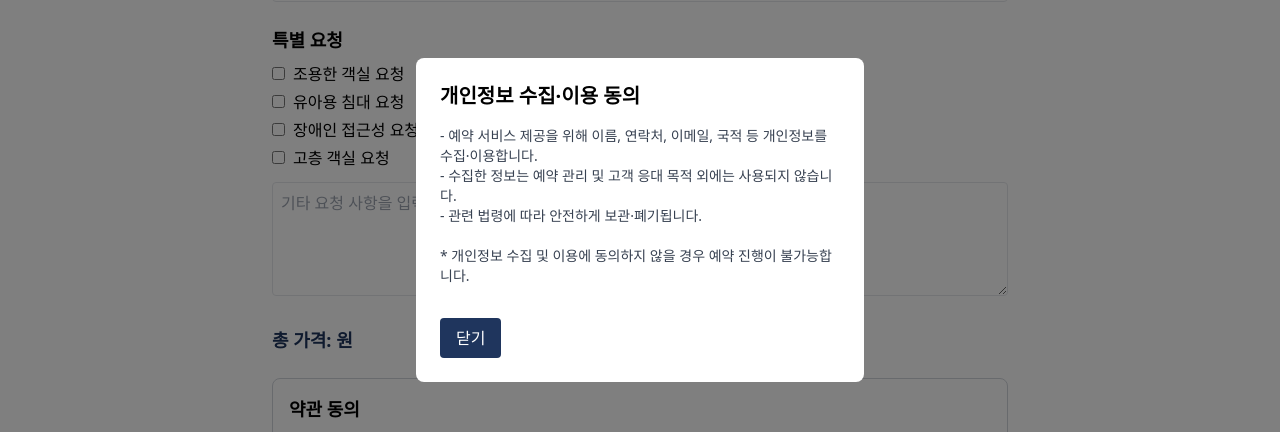
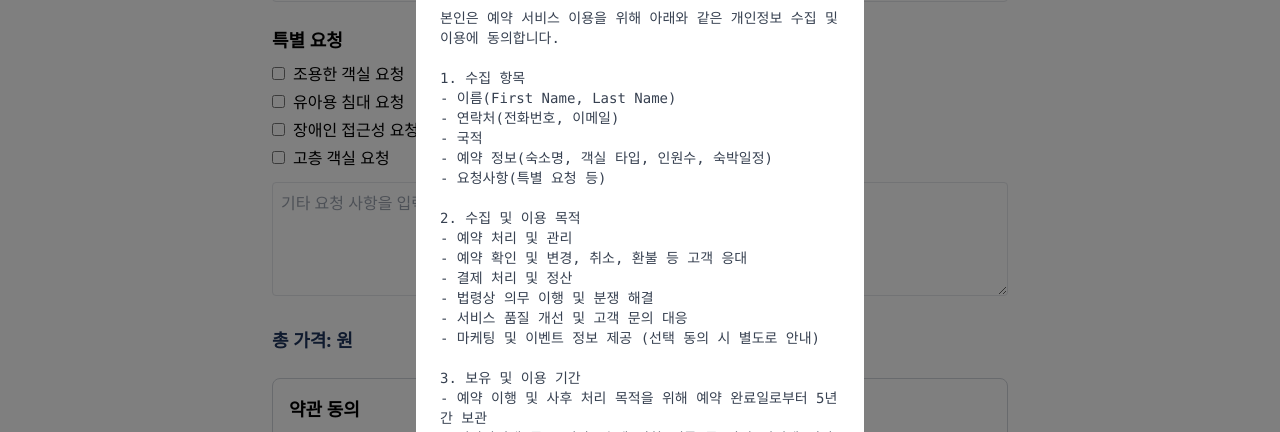
Before and after one commit to Raina-Moon/korip-web, a Next.js app: page /reservation in a window 1280 px wide. Both pictures are taken after a click on the button "개인정보 수집·이용". Shown: the part 526-958 px from the top of the page. Built offline with nearby package versions, Linux system fonts and the light colour scheme; no server answers.

Commit message:
💄 ui: update cancellation and privacy policy modals with detailed information and improved formatting

```diff
--- a/src/app/reservation/page.tsx
+++ b/src/app/reservation/page.tsx
@@ -388,16 +388,24 @@ const ReservationPage = () => {
 
       {showCancelPolicyModal && (
         <div className="fixed inset-0 bg-black bg-opacity-50 z-50 flex items-center justify-center">
-          <div className="bg-white rounded-lg p-6 max-w-md w-full">
+          <div className="bg-white rounded-lg p-6 max-w-md w-full overflow-y-auto max-h-[70vh]">
             <h2 className="text-xl font-bold mb-4">취소 및 환불 정책</h2>
-            <p className="mb-4 text-sm text-gray-700 whitespace-pre-line">
-              {`- 체크인 7일 전까지 취소 시: 전액(100%) 환불
-- 체크인 24시간 초과~7일 이내 취소 시: 50% 환불
-- 체크인 24시간 이내 취소 시: 환불 불가(0%)
+            <pre className="mb-4 text-sm text-gray-700 whitespace-pre-wrap">
+              {`본 숙박 예약의 취소 및 환불 규정은 아래와 같습니다.
 
-* 예약 변경 및 취소 시점에 따라 환불 금액이 달라질 수 있습니다.
-* 환불 규정에 동의하지 않을 경우 예약 진행이 불가능합니다.`}
-            </p>
+- 체크인 기준 7일 전(168시간 전)까지 취소 시: 결제금액의 100% 전액 환불
+- 체크인 24시간 초과 ~ 7일 이내 취소 시: 결제금액의 50% 환불
+- 체크인 24시간 이내 취소 시 또는 노쇼(No-Show): 환불 불가 (0%)
+
+※ 예약 취소는 본 사이트 내 취소 요청 기능을 통해서만 접수되며, 접수 시점 기준으로 위 환불 규정이 적용됩니다.
+※ 환불 처리 시 결제 대행사 정책에 따라 결제 수수료 및 환불 처리 수수료가 차감될 수 있습니다.
+※ 환불은 결제 수단별로 영업일 기준 약 3~10일 정도 소요될 수 있습니다.
+※ 일부 프로모션, 할인 상품, 특가 상품, 제한적 환불 불가 조건이 명시된 상품은 별도의 환불 불가 규정이 우선 적용되며, 예약 화면 및 결제 단계에서 별도로 안내됩니다.
+※ 숙소의 불가피한 사정(자연재해, 정부 방침, 긴급 상황 등)으로 예약이 취소되는 경우에는 별도의 환불 정책이 적용될 수 있습니다.
+※ 자세한 내용은 고객센터 또는 사이트 내 '취소 및 환불 정책' 페이지를 통해 확인할 수 있습니다.
+
+본인은 위 내용을 충분히 읽고 이해하였으며, 본 취소 및 환불 정책에 동의합니다.`}
+            </pre>
             <button
               className="mt-4 bg-primary-700 text-white px-4 py-2 rounded hover:bg-primary-800"
               onClick={() => setShowCancelPolicyModal(false)}
@@ -410,15 +418,42 @@ const ReservationPage = () => {
 
       {showPrivacyModal && (
         <div className="fixed inset-0 bg-black bg-opacity-50 z-50 flex items-center justify-center">
-          <div className="bg-white rounded-lg p-6 max-w-md w-full">
+          <div className="bg-white rounded-lg p-6 max-w-md w-full overflow-y-auto max-h-[70vh]">
             <h2 className="text-xl font-bold mb-4">개인정보 수집·이용 동의</h2>
-            <p className="mb-4 text-sm text-gray-700 whitespace-pre-line">
-              {`- 예약 서비스 제공을 위해 이름, 연락처, 이메일, 국적 등 개인정보를 수집·이용합니다.
-- 수집한 정보는 예약 관리 및 고객 응대 목적 외에는 사용되지 않습니다.
-- 관련 법령에 따라 안전하게 보관·폐기됩니다.
+            <pre className="mb-4 text-sm text-gray-700 whitespace-pre-wrap">
+              {`본인은 예약 서비스 이용을 위해 아래와 같은 개인정보 수집 및 이용에 동의합니다.
 
-* 개인정보 수집 및 이용에 동의하지 않을 경우 예약 진행이 불가능합니다.`}
-            </p>
+1. 수집 항목
+- 이름(First Name, Last Name)
+- 연락처(전화번호, 이메일)
+- 국적
+- 예약 정보(숙소명, 객실 타입, 인원수, 숙박일정)
+- 요청사항(특별 요청 등)
+
+2. 수집 및 이용 목적
+- 예약 처리 및 관리
+- 예약 확인 및 변경, 취소, 환불 등 고객 응대
+- 결제 처리 및 정산
+- 법령상 의무 이행 및 분쟁 해결
+- 서비스 품질 개선 및 고객 문의 대응
+- 마케팅 및 이벤트 정보 제공 (선택 동의 시 별도로 안내)
+
+3. 보유 및 이용 기간
+- 예약 이행 및 사후 처리 목적을 위해 예약 완료일로부터 5년간 보관
+- 전자상거래 등 소비자보호에 관한 법률 등 관련 법령에 따라 일정 기간 보존이 필요한 경우 해당 법령에서 정한 기간까지 보관
+
+4. 제3자 제공 및 처리 위탁
+- 결제 대행사, 예약 관리 시스템, 고객센터 위탁업체 등 서비스 제공에 필요한 범위 내에서 개인정보 처리 위탁이 이루어질 수 있습니다.
+- 위탁 및 제공 받는 자, 목적, 보유 기간 등은 개인정보처리방침에 명시되어 있습니다.
+
+5. 개인정보처리방침
+- 개인정보의 수집·이용, 제공, 보관 및 파기에 대한 자세한 내용은 본 사이트 하단의 [개인정보처리방침] 링크를 통해 상시 확인하실 수 있습니다.
+
+6. 동의 거부 권리 및 불이익
+- 이용자는 개인정보 수집 및 이용에 동의하지 않을 권리가 있으며, 동의 거부 시 서비스 이용(예약)이 제한될 수 있습니다.
+
+본인은 위 내용을 충분히 읽고 이해하였으며, 개인정보 수집 및 이용에 동의합니다.`}
+            </pre>
             <button
               className="mt-4 bg-primary-700 text-white px-4 py-2 rounded hover:bg-primary-800"
               onClick={() => setShowPrivacyModal(false)}
```
